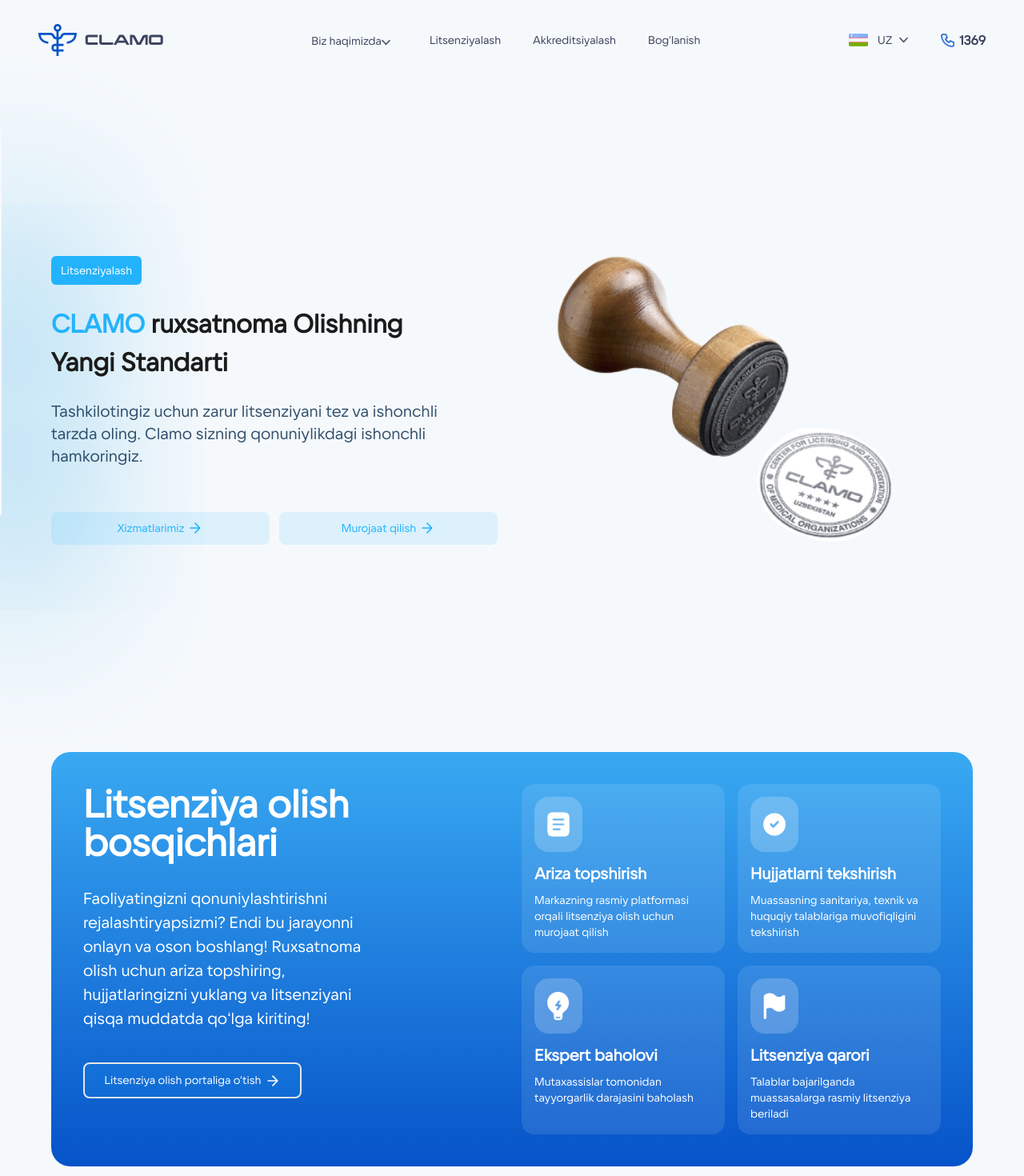
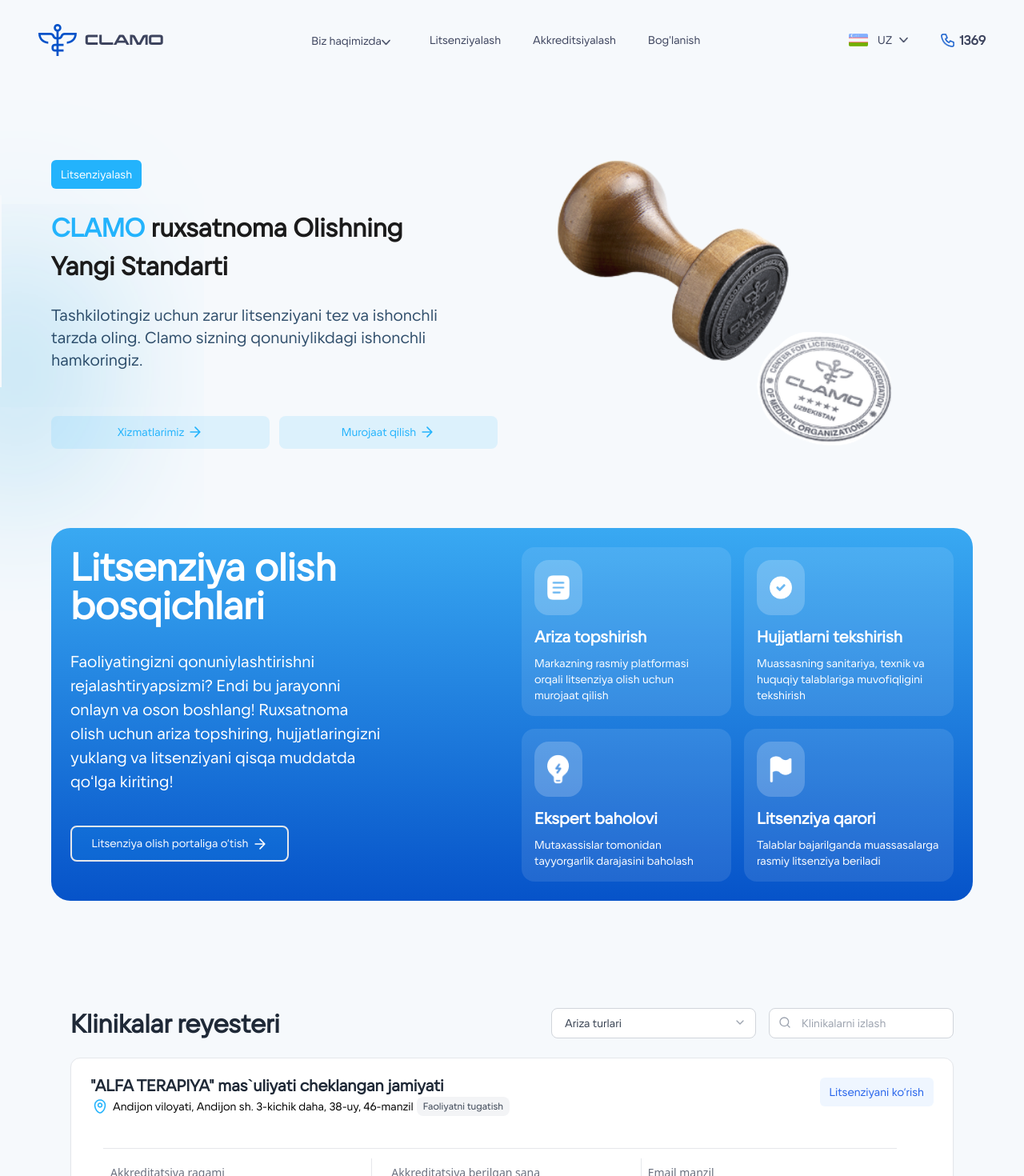
Before and after one commit to javohiryusupovv/Clamo-test, a Next.js app: page /license in a window 1280 px wide. Shown: the top 1470 px of the page at 80% size. Built offline with nearby package versions, Linux system fonts and the light colour scheme.

Commit message:
I changed klinikalar reysteri and news's hover and licence of  page's some details

```diff
--- a/src/app/license/klinikalar.tsx
+++ b/src/app/license/klinikalar.tsx
@@ -56,7 +56,7 @@
 
   return (
     <div className="max-w-7xl mx-auto p-3 sm:p-4 md:p-6">
-      <div className="flex justify-between items-center">
+      <div className="md:flex justify-between items-center max-md:flex-col ">
         <h1 className="text-2xl sm:text-[28px] md:text-[32px] font-semibold mb-4 sm:mb-6 text-gray-800">
           Klinikalar reyesteri
         </h1>
--- a/src/app/license/page.tsx
+++ b/src/app/license/page.tsx
@@ -5,13 +5,7 @@
 import StepIcon from "./Iconstep";
 import Klinikalar from "./klinikalar";
 
-const Page = () => {
-  const steps: {
-    id: number;
-    title: string;
-    description: string;
-    icon: "form" | "check" | "review" | "decision";
-  }[] = [
+const steps = [
   {
     id: 1,
     title: "Ariza topshirish",
@@ -41,71 +35,69 @@
   },
 ];
 
+const Page = () => {
   return (
     <>
+      {/* Hero section */}
       <div className="relative">
         <div className="absolute -left-32 top-16 h-[60%] w-[130px] shadow-hero-left z-[-1] hidden md:block"></div>
 
         <div className="container mx-auto px-4">
-          <div className="w-full min-h-screen flex flex-col md:flex-row items-center justify-between gap-6 relative z-10 py-12 md:py-0">
-            {/* Chap taraf: matn */}
+          <div className="w-full my-20 flex flex-col md:flex-row items-center justify-between gap-6 relative z-10 pt-12 md:h-[400px] md:pt-0">
             <div className="flex-1 space-y-6 text-center md:text-left">
               <h1 className="rounded-md bg-[#23B3FC] text-white px-3 py-2 text-sm font-medium w-max mx-auto md:mx-0">
                 Litsenziyalash
               </h1>
 
-              <article className="space-y-6 w-full md:w-[45%] mx-auto md:mx-0">
+              <div className="space-y-6 md:w-[45%] mx-auto md:mx-0">
                 <h1 className="text-[28px] sm:text-[30px] md:text-[32px] font-semibold text-[#1B1B1B]">
                   <span className="text-[#23B3FC]">CLAMO</span> ruxsatnoma
                   Olishning Yangi Standarti
                 </h1>
-                <p className="text-[#012548CC] leading-[140%] text-[18px] sm:text-[20px] font-medium max-w-xl mx-auto md:mx-0">
+                <p className="text-[#012548CC] leading-[140%] text-[18px] sm:text-[20px] font-medium">
                   Tashkilotingiz uchun zarur litsenziyani tez va ishonchli
                   tarzda oling. Clamo sizning qonuniylikdagi ishonchli
                   hamkoringiz.
                 </p>
-              </article>
+              </div>
 
-              <article className="flex flex-col sm:flex-row items-center gap-3 pt-8 justify-center md:justify-start">
-                <button className="group flex items-center justify-center gap-[4px] w-full sm:w-[273px] px-[24px] py-[10px] bg-[#23B3FC1F] text-[#23B3FC] rounded-lg hover:bg-[#23B3FC] hover:text-white transition">
-                  <span className="text-[14px] font-medium">Xizmatlarimiz</span>
+              <div className="flex flex-col sm:flex-row items-center gap-3 pt-8 justify-center md:justify-start">
+                {["Xizmatlarimiz", "Murojaat qilish"].map((text, index) => (
+                  <button
+                    key={index}
+                    className="group flex items-center justify-center gap-[4px] w-full sm:w-[273px] px-[24px] py-[10px] bg-[#23B3FC1F] text-[#23B3FC] rounded-lg hover:bg-[#23B3FC] hover:text-white transition"
+                  >
+                    <span className="text-[14px] font-medium">{text}</span>
                     <Icon className="w-5 h-5 text-[#23B3FC] group-hover:text-white transition" />
                   </button>
-
-                <button className="group flex justify-center items-center gap-[4px] w-full sm:w-[273px] px-[24px] py-[10px] bg-[#23B3FC1F] text-[#23B3FC] rounded-lg hover:bg-[#23B3FC] hover:text-white transition">
-                  <span className="text-[14px] font-medium">
-                    Murojaat qilish
-                  </span>
-                  <Icon className="w-5 h-5 text-[#23B3FC] group-hover:text-white transition" />
-                </button>
-              </article>
+                ))}
+              </div>
             </div>
 
-            {/* O‘ng taraf: rasm */}
-            <div className="hidden md:flex md:flex-1 justify-center items-center w-full sm:w-[80%] md:w-[55%] h-auto mt-8 md:mt-0 md:absolute z-[-10] md:right-[-50px] sm:static">
+            <div className="hidden md:flex md:flex-1 justify-center items-center w-full md:w-[55%] h-auto mt-8 md:mt-0 md:absolute z-[-10] md:right-[-50px]">
               <Image
                 src="/Bg.png"
                 alt="Illyustratsiya"
                 width={694}
                 height={684}
                 priority
-                className="w-full sm:w-[80%] md:w-full h-[300px] sm:h-[500px] md:h-[684px] object-contain"
+                className="w-full h-[684px] object-contain"
               />
             </div>
           </div>
         </div>
       </div>
 
-      <div className="container mx-auto px-4">
-        <section className="bg-gradient-to-b from-[#39a9f2] to-[#0653C9] text-white rounded-3xl p-6 md:p-10 max-w-6xl mx-auto my-10">
+      {/* Steps section */}
+      <div className="container mx-auto px-4 my-[30px]">
+        <section className="bg-gradient-to-b from-[#39a9f2] to-[#0653C9] text-white p-6 rounded-3xl max-w-6xl mx-auto">
           <div className="grid md:grid-cols-2 gap-6">
-            {/* Chap blok */}
-            <div className="flex flex-col gap-4 w-full">
-              <h2 className="text-3xl md:text-5xl font-bold mb-4 w-full sm:w-[80%]">
+            <div className="flex flex-col gap-4">
+              <h2 className="text-3xl md:text-5xl font-bold mb-4 sm:w-[80%]">
                 Litsenziya olish bosqichlari
               </h2>
 
-              <p className="text-base md:text-[20px] leading-[150%] mb-6 w-full sm:w-[72%]">
+              <p className="text-base md:text-[20px] leading-[150%] mb-6 sm:w-[72%]">
                 Faoliyatingizni qonuniylashtirishni rejalashtiryapsizmi? Endi bu
                 jarayonni onlayn va oson boshlang! Ruxsatnoma olish uchun ariza
                 topshiring, hujjatlaringizni yuklang va litsenziyani qisqa
@@ -120,7 +112,6 @@
               </button>
             </div>
 
-            {/* O‘ng blok: step list */}
             <div className="grid grid-cols-1 sm:grid-cols-2 gap-4">
               {steps.map((step) => (
                 <div
@@ -128,7 +119,7 @@
                   className="bg-white bg-opacity-10 rounded-2xl p-4 flex flex-col items-start"
                 >
                   <div className="bg-white bg-opacity-20 p-[16px] rounded-[18px] mb-3">
-                    <StepIcon type={step.icon} />
+                    <StepIcon type={step.icon as "form" | "check" | "review" | "decision"} />
                   </div>
                   <h3 className="font-bold text-[20px] mb-2">{step.title}</h3>
                   <p className="text-sm">{step.description}</p>
@@ -139,10 +130,9 @@
         </section>
       </div>
 
-      <section className="container mx-auto px-4">
-        <div className="py-[80px]">
-              <Klinikalar/>
-        </div>
+      {/* Klinikalar section */}
+      <section className="container mx-auto px-4 py-[80px]">
+        <Klinikalar />
       </section>
     </>
   );
--- a/src/app/news/page.tsx
+++ b/src/app/news/page.tsx
@@ -45,7 +45,7 @@
 }) {
   return (
     <div
-      className={`bg-white rounded-2xl border border-[#ffff] hover:border-[#23B3FC] hover:border-2 ${className}`}
+      className={`bg-white rounded-2xl border border-[#ffff] hover:border-[#23B3FC] hover:border-1 ${className}`}
       {...props}
     >
       {children}
@@ -138,7 +138,7 @@
             {paginated.map((item) => (
               <Card
                 key={item.id}
-                className="hover:shadow-xl transition-shadow duration-300 cursor-pointer"
+                className="transition duration-300 cursor-pointer"
                 onClick={() => setSelectedNews(item)}
               >
                 <div className="m-3">
```
Also changed, not shown: src/Components/Comments.tsx (renamed from src/components/comments.tsx), src/Components/Hero.tsx (renamed from src/components/hero.tsx), src/Components/InstallPage.tsx (renamed from src/components/installPage.tsx), src/Components/MainServes.tsx (renamed from src/components/MainServes.tsx), src/Components/MedicalLegal.tsx (renamed from src/components/medicalLegal.tsx), src/Components/Navbar.tsx (renamed from src/components/navbar.tsx), src/Components/News.tsx (renamed from src/components/news.tsx), src/Components/QuestionsPage.tsx (renamed from src/components/questionsPage.tsx), src/section/Main/Main.tsx (renamed from src/section/main/main.tsx). Lines whose indentation alone changed are shown as unchanged.
